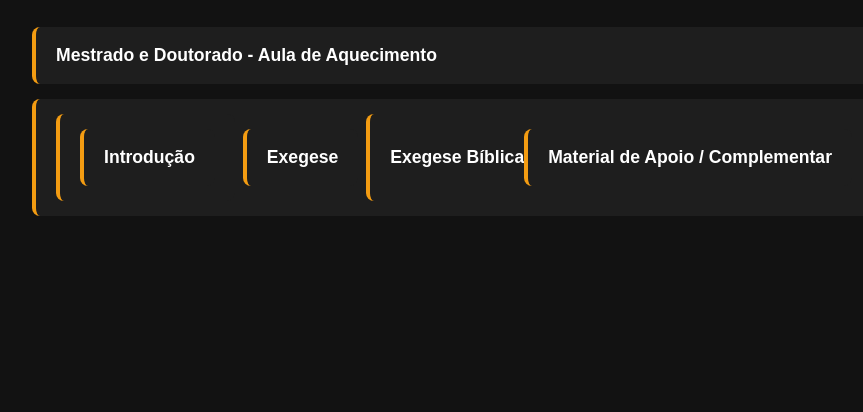
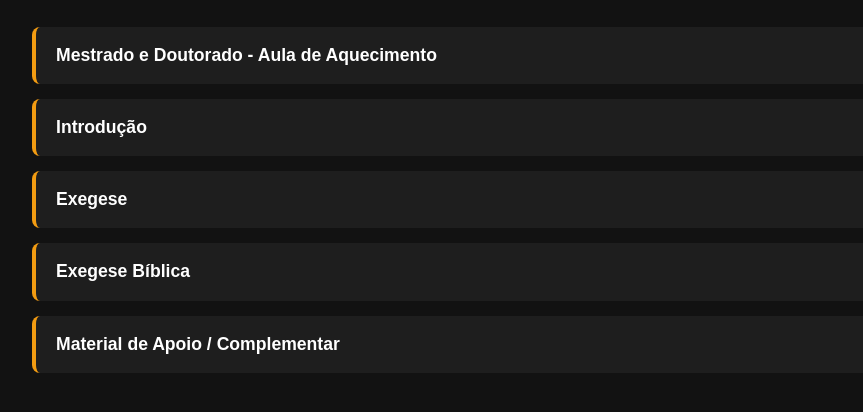
Before and after one commit to josesilva123/voz-que-clama, a website: page doutorado/doutorado.html in a window 1280 px wide. Shown: the part 220-632 px from the top of the page, without its empty margins (178-1041 px from the left). Drawn offline with Linux system fonts and the light colour scheme; files that its build step writes are made by us from their sources.

Commit message:
Fix HTML structure and clean up apostila items

```diff
--- a/doutorado/doutorado.html
+++ b/doutorado/doutorado.html
@@ -24,25 +24,20 @@
         <a href="index.html" class="btn-voltar">&larr; Voltar para a Página Inicial</a>
         <h1>Acervo de Doutorado</h1>
         <p class="subtitle">Material de estudo e apostilas guardadas permanentemente.</p>
-
      <div class="apostila-list">
       <div class="apostila-item">
         <a href="doutorado/Mestrado%20e%20Doutorado%20Aula%20Aquecimento.pdf" target="_blank">Mestrado e Doutorado - Aula de Aquecimento</a>
       </div>
       <div class="apostila-item">
-               <div class="apostila-item">
-       <div class="apostila-item">
         <a href="doutorado/introducao.pdf" target="_blank">Introdução</a>
-      </div>
       </div>
       <div class="apostila-item">
         <a href="doutorado/exegese.pdf" target="_blank">Exegese</a>
       </div>
       <div class="apostila-item">
         <a href="doutorado/exegese%20biblica.pdf" target="_blank">Exegese Bíblica</a>
+      </div>
       <div class="apostila-item">
         <a href="doutorado/introducao-biblica.pdf" target="_blank">Material de Apoio / Complementar</a>
       </div>
     </div>
-  </body>
-</html>
```
Lines whose indentation alone changed are shown as unchanged.
